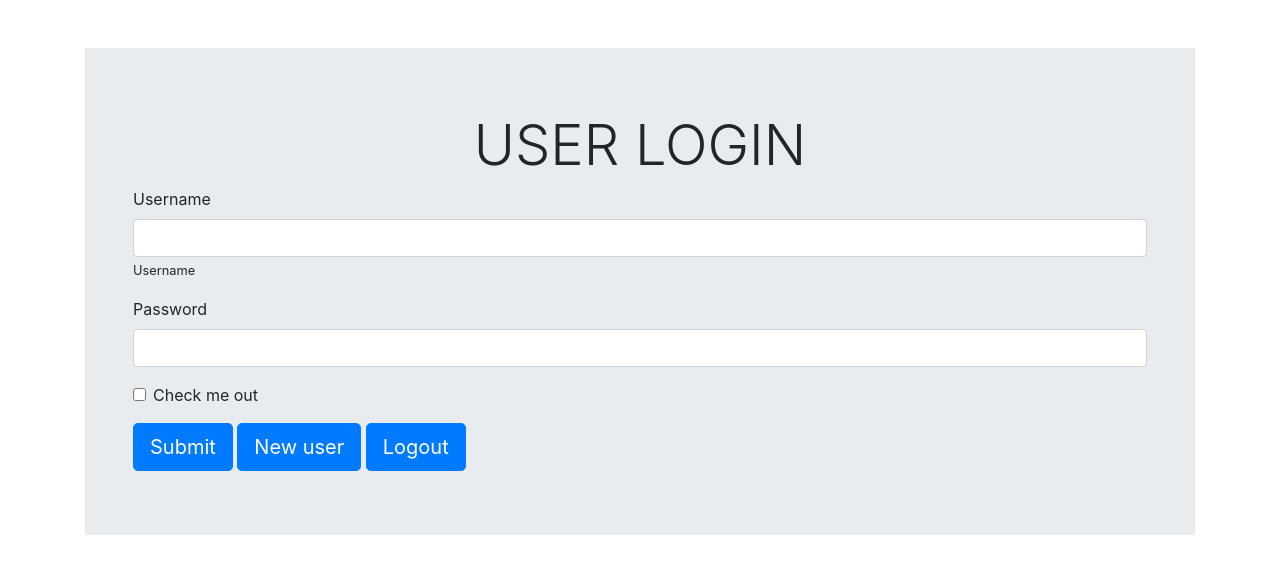
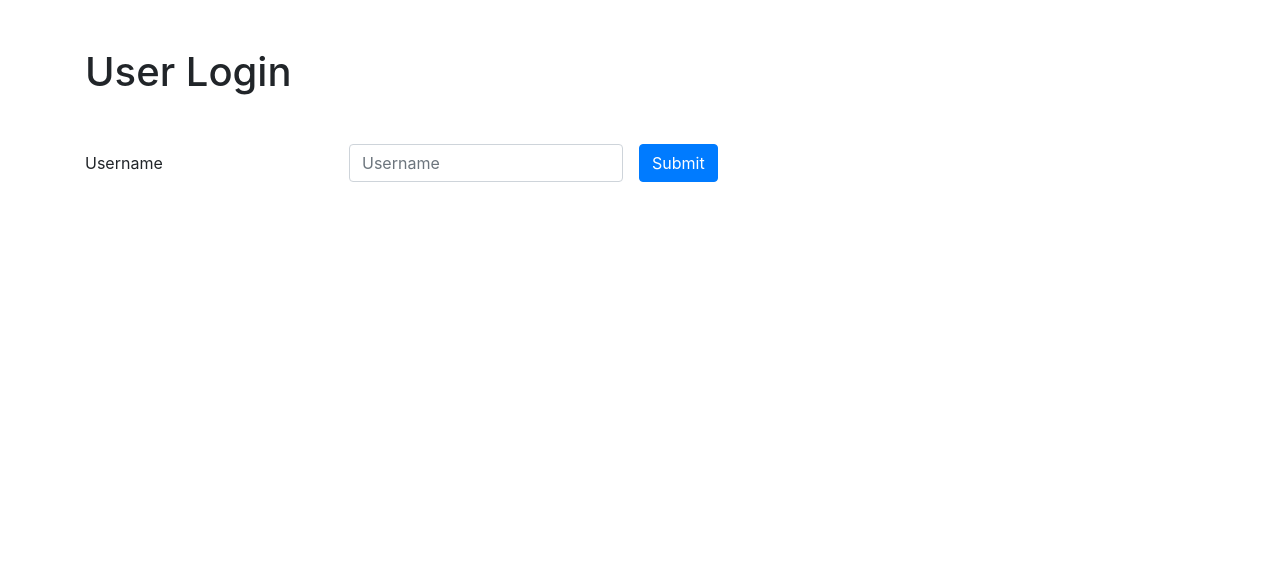
Before and after one commit to 190930-UTA-CW-Go/project3, a plain HTML site: page templates/user.html in a window 1280 px wide. Drawn offline with nearby package versions, Linux system fonts and the light colour scheme.

Commit message:
Holy crap

```diff
--- a/templates/user.html
+++ b/templates/user.html
@@ -9,38 +9,24 @@
     <link rel="stylesheet" href="https://stackpath.bootstrapcdn.com/bootstrap/4.4.1/css/bootstrap.min.css" integrity="sha384-Vkoo8x4CGsO3+Hhxv8T/Q5PaXtkKtu6ug5TOeNV6gBiFeWPGFN9MuhOf23Q9Ifjh" crossorigin="anonymous">
 
 
-    <title>Grader Login</title>
+    <title>User Login</title>
   </head>
   <body>
-    <div class="container center mt-5">
-            <div class="jumbotron jumbotron-fluid">
-                <h1 class="display-4 display-4 text-center">USER LOGIN</h1>
-                <form class ="px-5">
-                        <div class="form-group">
-                          <label for="text">Username</label>
-                          <input type="text" class="form-control" id="user" aria-describedby="user">
-                          <small id="username" name="username"class="username">Username</small>
-                        </div>
-                        <div class="form-group">
-                          <label for="exampleInputPassword1">Password</label>
-                          <input type="password" name="password" class="form-control" id="exampleInputPassword1">
-                        </div>
-                        <div class="form-group form-check">
-                          <input type="checkbox" class="form-check-input" id="exampleCheck1">
-                          <label class="form-check-label" for="exampleCheck1">Check me out</label>
-                        </div>
-                        <a class="btn btn-primary btn-lg" method="POST" type="submit" href="/user/idash" >Submit</a>
-                        <a class="btn btn-primary btn-lg" method="POST" type="submit" href="/new" >New user</a>
-                        <a class="btn btn-primary btn-lg" method="POST" type="submit" href="/" >Logout</a>
+    <div class="container mt-5">
+      <h1>User Login</h1>
+      <form class="form-inline mt-5" method="POST" action="/user/idash">
 
-                      </form>
-                    </div>
-                  </div>
-    </div>
-
-
-
-
+          <div class="form-group mb-2">
+            <label for="text" class="sr-only">Username</label>
+            <input type="text" name= "username "readonly class="form-control-plaintext" id="username" value="Username">
+          </div>
+          <div class="form-group mx-sm-3 mb-2">
+            <label for="inputPassword2" class="sr-only">Password</label>
+            <input type="text" class="form-control" name="username" id="username" placeholder="Username">
+          </div>
+          <button type="submit" class="btn btn-primary mb-2">Submit</button>
+        </form>
+  </div>
 
     <!-- Optional JavaScript -->
     <!-- jQuery first, then Popper.js, then Bootstrap JS -->
@@ -49,30 +35,3 @@
     <script src="https://stackpath.bootstrapcdn.com/bootstrap/4.4.1/js/bootstrap.min.js" integrity="sha384-wfSDF2E50Y2D1uUdj0O3uMBJnjuUD4Ih7YwaYd1iqfktj0Uod8GCExl3Og8ifwB6" crossorigin="anonymous"></script>
   </body>
 </html>
-
-
-
-
-
-
-<!--
-<!DOCTYPE html>
-<html>
-	<head>
-        <title>User Login</title>
-    </head>
-    <body>
-        <p>User Login. The login check is currently under construction.</p>
-        <form method="POST" action="/user/idash">
-            Please input your username to login. <br>
-            <input type="text" name="username" id="username">
-            <input type="submit" value="Submit">
-        </form>
-        <form method="POST" action="/new">
-            <button type="submit">Or create a new user</button>
-        </form>
-        <form method="POST" action="/">
-            <button type="submit">Take me back</button>
-        </form>
-</html>
-</DOCTYPE>-->
```
Also changed, not shown: grader/templates/rate.html (+2 -2 lines), templates/index.html (+1 -0 lines).
